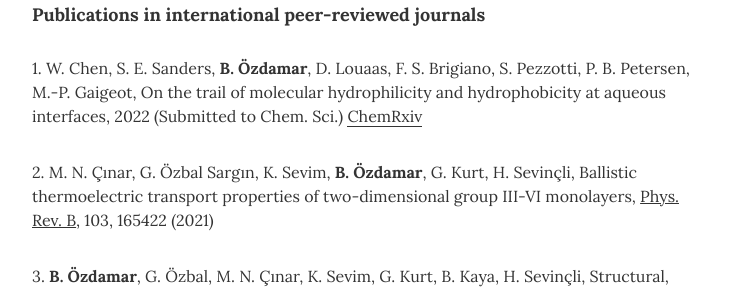
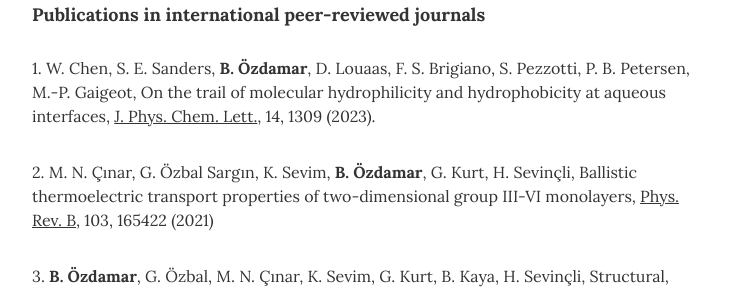
Before and after one commit to burakozdamar/burakozdamar.github.io, a Jekyll site: the page built from index.html, in a window 1280 px wide and 900 px high, scrolled down 2415 px. Shown: the part 202-493 px from the top of the window, without its empty margins (268-1011 px from the left). Built offline with Jekyll 4.4.1, drawn with Linux system fonts in a browser that asks for light colours.

Commit message:
article published in JPCL

```diff
--- a/_data/projects.yml
+++ b/_data/projects.yml
@@ -3,7 +3,7 @@
 
 # jazznotes.io
 - role: Publications in international peer-reviewed journals
-- description: 1. W. Chen, S. E. Sanders, <b>B. Özdamar</b>, D. Louaas, F. S. Brigiano, S. Pezzotti, P. B. Petersen, M.-P. Gaigeot, On the trail of molecular hydrophilicity and hydrophobicity at aqueous interfaces, 2022 (Submitted to Chem. Sci.) <a href="https://chemrxiv.org/engage/chemrxiv/article-details/62a72a94b749a01db6a1eb6e" target="_blank" rel="noopener noreferrer">ChemRxiv</a>
+- description: 1. W. Chen, S. E. Sanders, <b>B. Özdamar</b>, D. Louaas, F. S. Brigiano, S. Pezzotti, P. B. Petersen, M.-P. Gaigeot, On the trail of molecular hydrophilicity and hydrophobicity at aqueous interfaces, <u>J. Phys. Chem. Lett.</u>, 14, 1309 (2023).
 - description: 2. M. N. Çınar, G. Özbal Sargın, K. Sevim, <b>B. Özdamar</b>, G. Kurt, H. Sevinçli, Ballistic thermoelectric transport properties of two-dimensional group III-VI monolayers, <u>Phys. Rev. B</u>, 103, 165422 (2021)
 - description: 3. <b>B. Özdamar</b>, G. Özbal, M. N. Çınar, K. Sevim, G. Kurt, B. Kaya, H. Sevinçli, Structural, vibrational, and electronic properties of single-layer hexagonal crystals of group IV and V elements, <u>Phys. Rev. B</u>, 98, 045431 (2018).
 - description: 4. <b>B. Özdamar</b>, H. Sevinçli, Inducing thermal rectification in a multi terminal junction system of harmonic chains&colon; A toy model and beyond. (in preperation)
--- a/_data/projects_fr.yml
+++ b/_data/projects_fr.yml
@@ -3,7 +3,7 @@
 
 # jazznotes.io
 - role: Articles dans des revues avec comité de lecture
-- description: 1. W. Chen, S. E. Sanders, <b>B. Özdamar</b>, D. Louaas, F. S. Brigiano, S. Pezzotti, P. B. Petersen, M.-P. Gaigeot, On the trail of molecular hydrophilicity and hydrophobicity at aqueous interfaces, 2022 (Soumis à Chem. Sci.) <a href="https://chemrxiv.org/engage/chemrxiv/article-details/62a72a94b749a01db6a1eb6e" target="_blank" rel="noopener noreferrer">ChemRxiv</a>
+- description: 1. W. Chen, S. E. Sanders, <b>B. Özdamar</b>, D. Louaas, F. S. Brigiano, S. Pezzotti, P. B. Petersen, M.-P. Gaigeot, On the trail of molecu    lar hydrophilicity and hydrophobicity at aqueous interfaces, <u>J. Phys. Chem. Lett.</u>, 14, 1309 (2023).
 - description: 2. M. N. Çınar, G. Özbal Sargın, K. Sevim, <b>B. Özdamar</b>, G. Kurt, H. Sevinçli, Ballistic thermoelectric transport properties of two-dimensional group III-VI monolayers, <u>Phys. Rev. B</u>, 103, 165422 (2021)
 - description: 3. <b>B. Özdamar</b>, G. Özbal, M. N. Çınar, K. Sevim, G. Kurt, B. Kaya, H. Sevinçli, Structural, vibrational, and electronic properties of single-layer hexagonal crystals of group IV and V elements, <u>Phys. Rev. B</u>, 98, 045431 (2018).
 - description: 4. <b>B. Özdamar</b>, H. Sevinçli, Inducing thermal rectification in a multi terminal junction system of harmonic chains&#58; A toy model and beyond. (in preperation)
```
